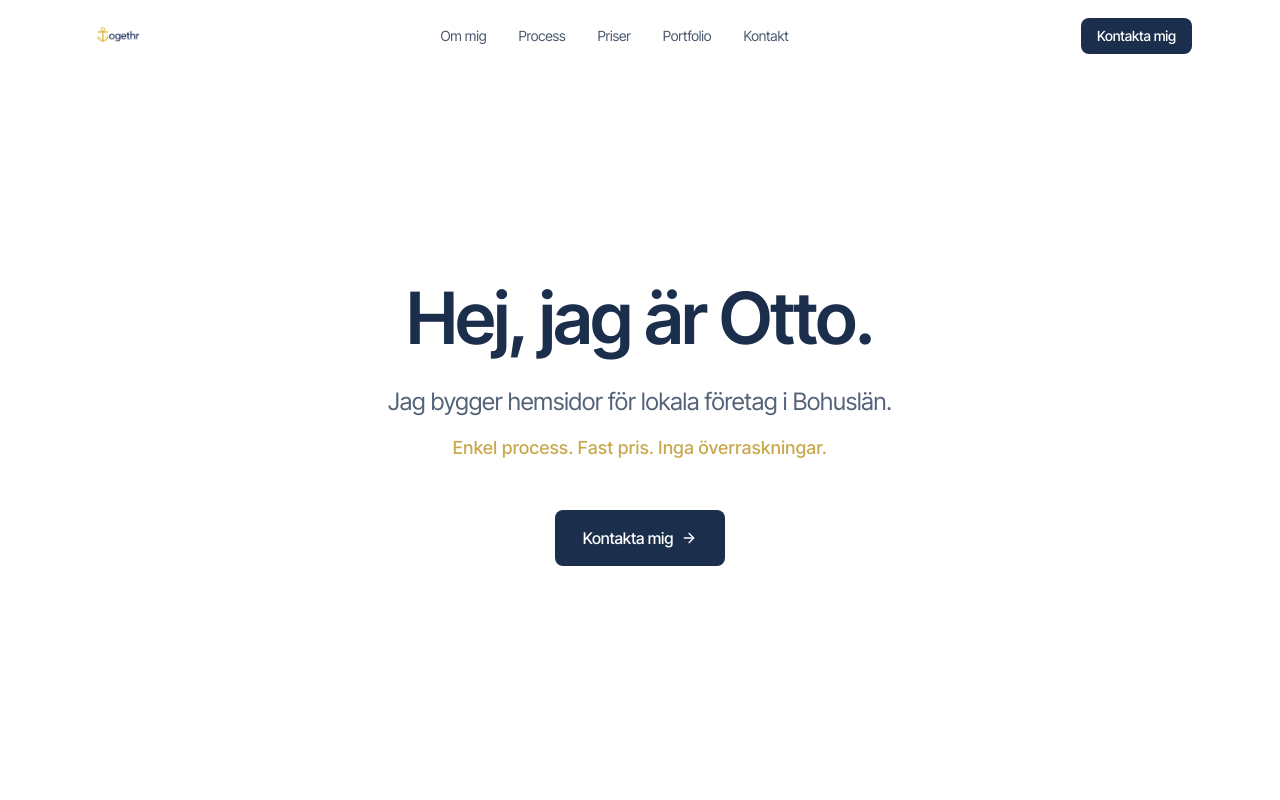
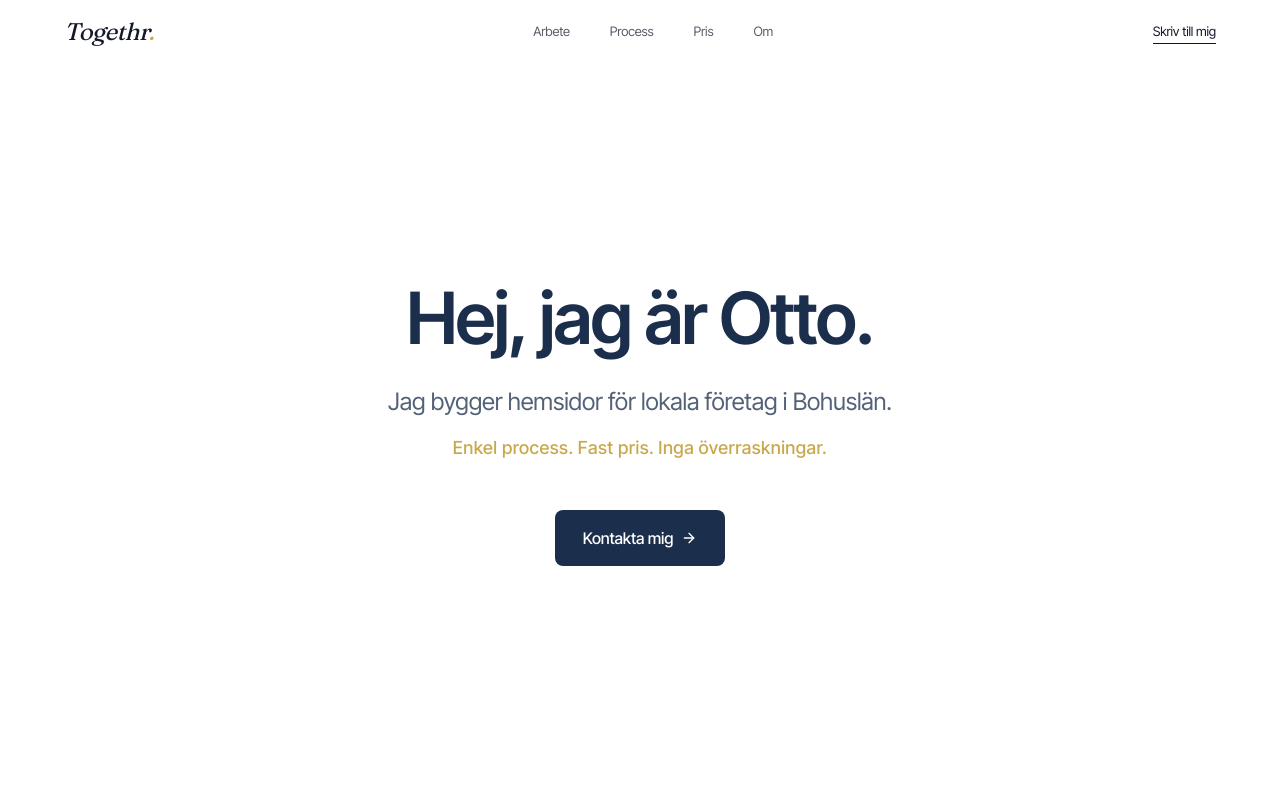
Before and after one commit to ottotf-gif/togethr-se, a React (Vite) app: page / in a window 1280 px wide. Shown: the top 800 px of the page. Built offline with nearby package versions, Linux system fonts and the light colour scheme.

Commit message:
Updated Navbar.tsx

```diff
--- a/src/components/Navbar.tsx
+++ b/src/components/Navbar.tsx
@@ -2,11 +2,10 @@ import { useEffect, useState } from 'react';
 import { Menu, X } from 'lucide-react';
 
 const links = [
-  { href: '#om-mig', label: 'Om mig' },
+  { href: '#arbete', label: 'Arbete' },
   { href: '#process', label: 'Process' },
-  { href: '#priser', label: 'Priser' },
-  { href: '#portfolio', label: 'Portfolio' },
-  { href: '#kontakt', label: 'Kontakt' },
+  { href: '#pris', label: 'Pris' },
+  { href: '#om', label: 'Om' },
 ];
 
 export default function Navbar() {
@@ -22,58 +21,59 @@ export default function Navbar() {
 
   return (
     <header
-      className={`fixed top-0 inset-x-0 z-50 transition-all duration-300 ${
-        scrolled ? 'bg-white/95 backdrop-blur-md shadow-sm' : 'bg-transparent'
+      className={`fixed top-0 inset-x-0 z-50 transition-all duration-500 ${
+        scrolled
+          ? 'bg-cream/90 backdrop-blur-md border-b border-ink/8'
+          : 'bg-transparent'
       }`}
     >
-      <div className="max-w-6xl mx-auto flex items-center justify-between px-6 py-4">
-        <a href="#top" className="flex items-center" aria-label="Togethr">
-          <img
-            src="/transparentlogo.jpeg"
-            alt="Togethr"
-            className="h-9 sm:h-10 w-auto object-contain"
-          />
+      <div className="max-w-[1400px] mx-auto flex items-center justify-between px-6 sm:px-10 lg:px-16 py-5">
+        <a
+          href="#top"
+          className="font-serif-italic text-2xl text-ink leading-none tracking-tight"
+          aria-label="Togethr"
+        >
+          Togethr<span className="text-gold">.</span>
         </a>
 
-        <nav className="hidden md:flex items-center gap-8">
+        <nav className="hidden md:flex items-center gap-10">
           {links.map((l) => (
             <a
               key={l.href}
               href={l.href}
-              className="text-sm text-navy/80 hover:text-gold transition-colors relative group"
+              className="text-[13px] text-ink/70 hover:text-ink transition-colors duration-300"
             >
               {l.label}
-              <span className="absolute -bottom-1 left-0 w-0 h-px bg-gold group-hover:w-full transition-all duration-300" />
             </a>
           ))}
         </nav>
 
-        <div className="flex items-center gap-2">
+        <div className="flex items-center gap-4">
           <a
             href="#kontakt"
-            className="hidden sm:inline-flex items-center text-sm font-medium px-4 py-2 rounded-lg bg-navy text-white hover:bg-gold transition-colors"
+            className="hidden sm:inline-flex items-center text-[13px] text-ink hover:text-gold transition-colors duration-300"
           >
-            Kontakta mig
+            <span className="link-underline">Skriv till mig</span>
           </a>
           <button
-            className="md:hidden p-2 text-navy"
+            className="md:hidden p-2 text-ink -mr-2"
             onClick={() => setOpen((v) => !v)}
             aria-label="Toggle menu"
           >
-            {open ? <X className="w-6 h-6" /> : <Menu className="w-6 h-6" />}
+            {open ? <X className="w-5 h-5" /> : <Menu className="w-5 h-5" />}
           </button>
         </div>
       </div>
 
       {open && (
-        <div className="md:hidden bg-white border-t border-navy/10">
-          <nav className="max-w-6xl mx-auto px-6 py-4 flex flex-col gap-3">
+        <div className="md:hidden bg-cream border-t border-ink/8">
+          <nav className="max-w-[1400px] mx-auto px-6 py-6 flex flex-col">
             {links.map((l) => (
               <a
                 key={l.href}
                 href={l.href}
                 onClick={() => setOpen(false)}
-                className="text-base text-navy/80 hover:text-gold transition-colors py-2"
+                className="text-base text-ink/80 hover:text-ink transition-colors py-3 border-b border-ink/8 last:border-b-0"
               >
                 {l.label}
               </a>
@@ -81,9 +81,9 @@ export default function Navbar() {
             <a
               href="#kontakt"
               onClick={() => setOpen(false)}
-              className="mt-2 inline-flex items-center justify-center text-sm font-medium px-4 py-3 rounded-lg bg-navy text-white hover:bg-gold transition-colors"
+              className="mt-6 text-base text-ink py-3"
             >
-              Kontakta mig
+              <span className="link-underline">Skriv till mig →</span>
             </a>
           </nav>
         </div>
```
